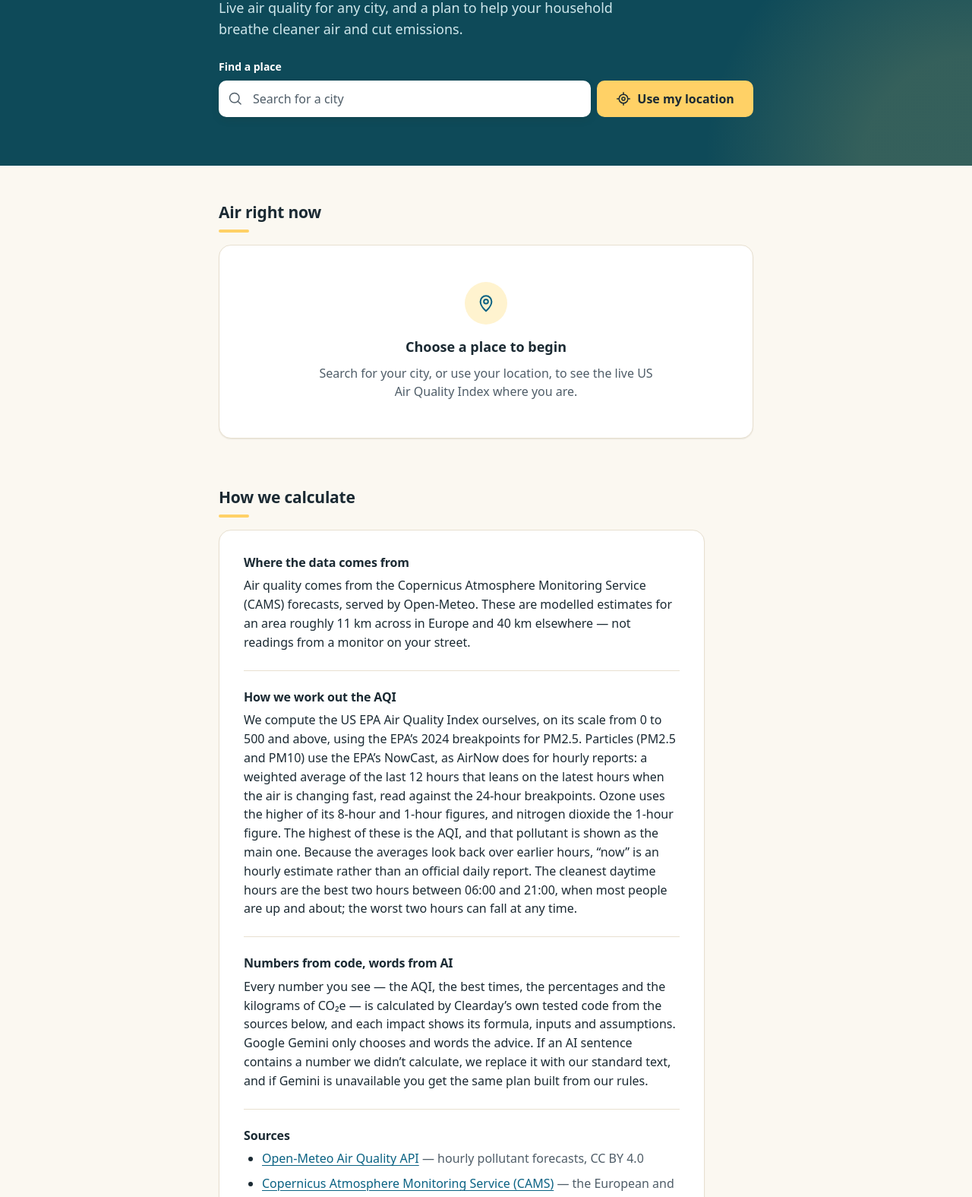
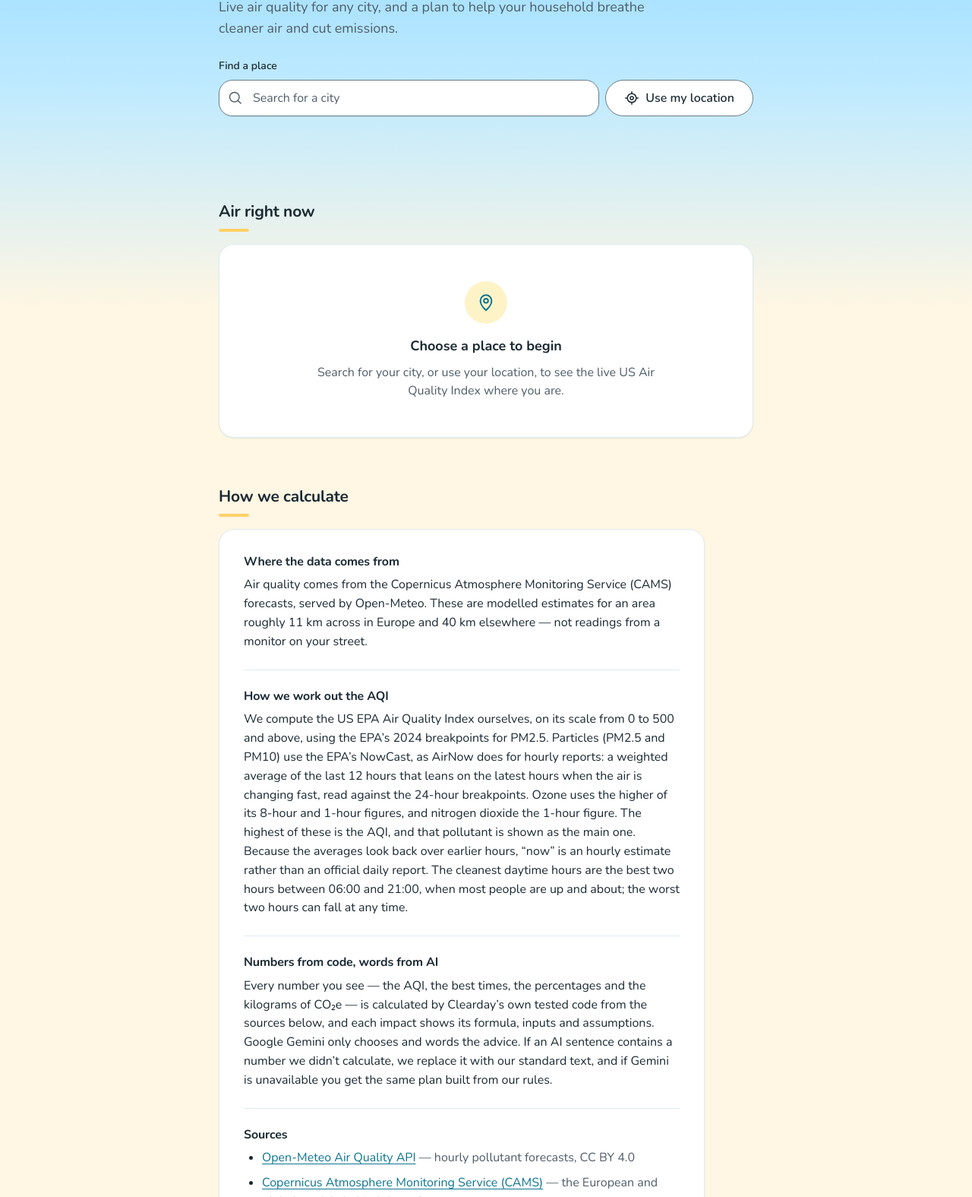
Before and after one commit to CodeVishal-17/Promptwar_challenge6, a website built with Vite: page web/index.html in a window 1280 px wide. Shown: the part 172-1747 px from the top of the page at 76% size. Built offline with nearby package versions, Linux system fonts and the light colour scheme.

Commit message:
feat(web): Sky Pals palette and self-hosted Nunito
Co-Authored-By: Claude Opus 5.5 <noreply@anthropic.com>

```diff
--- /dev/null
+++ b/tests/styles/tokens.test.ts
@@ -0,0 +1,42 @@
+import { describe, expect, it } from 'vitest';
+import { readFileSync } from 'node:fs';
+
+/** Vitest stubs CSS imports (even `?raw`), so the stylesheets are read from disk. */
+const css = (name: string): string => readFileSync(`web/src/styles/${name}`, 'utf8');
+const tokens = css('tokens.css');
+const fonts = css('fonts.css');
+
+describe('design tokens', () => {
+  it('uses the Sky Pals palette', () => {
+    for (const v of [
+      '#8fd8ff',
+      '#bfeaff',
+      '#fff6e3',
+      '#1b2a33',
+      '#4f5d68',
+      '#0e7490',
+      '#ffd166',
+      '#e0f2fe',
+      '#dcfce7',
+      '#fef3c7',
+      '#ffe4d6',
+      '#ede9fe',
+    ])
+      expect(tokens.toLowerCase()).toContain(v);
+    expect(tokens).not.toMatch(/--band-/);
+  });
+
+  it('puts Nunito first in the font stack', () => {
+    expect(tokens).toMatch(/--font-sans:\s*'Nunito',/);
+  });
+});
+
+describe('fonts', () => {
+  it('self-hosts Nunito with swap and a Latin range', () => {
+    expect(fonts).toMatch(/font-family:\s*'Nunito'/);
+    expect(fonts).toMatch(/font-display:\s*swap/);
+    expect(fonts).toMatch(/url\('\.\.\/assets\/fonts\/nunito-latin-wght-normal\.woff2'\)/);
+    expect(fonts).toMatch(/unicode-range:/);
+    expect(fonts).not.toMatch(/https?:/);
+  });
+});
--- a/tsconfig.json
+++ b/tsconfig.json
@@ -16,5 +16,5 @@
     "noEmit": true,
     "types": ["node"]
   },
-  "include": ["server/src", "shared", "tests/server", "vite.config.ts", "vitest.config.ts"]
+  "include": ["server/src", "shared", "tests/server", "tests/styles", "vite.config.ts", "vitest.config.ts"]
 }
--- a/vitest.config.ts
+++ b/vitest.config.ts
@@ -11,6 +11,11 @@ export default defineConfig({
         extends: true,
         test: { name: 'web', include: ['tests/web/**/*.test.ts'], environment: 'jsdom' },
       },
+      {
+        extends: true,
+        // Stylesheet checks read the CSS from disk (Vitest stubs CSS imports, even with ?raw).
+        test: { name: 'styles', include: ['tests/styles/**/*.test.ts'], environment: 'node' },
+      },
     ],
     coverage: {
       provider: 'v8',
--- /dev/null
+++ b/web/src/assets/fonts/OFL.txt
@@ -0,0 +1,93 @@
+Copyright 2014 The Nunito Project Authors (https://github.com/googlefonts/nunito) Nunito-Italic[wght].ttf: Copyright 2014 The Nunito Project Authors (https://github.com/googlefonts/nunito)
+
+This Font Software is licensed under the SIL Open Font License, Version 1.1.
+This license is copied below, and is also available with a FAQ at:
+http://scripts.sil.org/OFL
+
+
+-----------------------------------------------------------
+SIL OPEN FONT LICENSE Version 1.1 - 26 February 2007
+-----------------------------------------------------------
+
+PREAMBLE
+The goals of the Open Font License (OFL) are to stimulate worldwide
+development of collaborative font projects, to support the font creation
+efforts of academic and linguistic communities, and to provide a free and
+open framework in which fonts may be shared and improved in partnership
+with others.
+
+The OFL allows the licensed fonts to be used, studied, modified and
+redistributed freely as long as they are not sold by themselves. The
+fonts, including any derivative works, can be bundled, embedded,
+redistributed and/or sold with any software provided that any reserved
+names are not used by derivative works. The fonts and derivatives,
+however, cannot be released under any other type of license. The
+requirement for fonts to remain under this license does not apply
+to any document created using the fonts or their derivatives.
+
+DEFINITIONS
+"Font Software" refers to the set of files released by the Copyright
+Holder(s) under this license and clearly marked as such. This may
+include source files, build scripts and documentation.
+
+"Reserved Font Name" refers to any names specified as such after the
+copyright statement(s).
+
+"Original Version" refers to the collection of Font Software components as
+distributed by the Copyright Holder(s).
+
+"Modified Version" refers to any derivative made by adding to, deleting,
+or substituting -- in part or in whole -- any of the components of the
+Original Version, by changing formats or by porting the Font Software to a
+new environment.
+
+"Author" refers to any designer, engineer, programmer, technical
+writer or other person who contributed to the Font Software.
+
+PERMISSION & CONDITIONS
+Permission is hereby granted, free of charge, to any person obtaining
+a copy of the Font Software, to use, study, copy, merge, embed, modify,
+redistribute, and sell modified and unmodified copies of the Font
+Software, subject to the following conditions:
+
+1) Neither the Font Software nor any of its individual components,
+in Original or Modified Versions, may be sold by itself.
+
+2) Original or Modified Versions of the Font Software may be bundled,
+redistributed and/or sold with any software, provided that each copy
+contains the above copyright notice and this license. These can be
+included either as stand-alone text files, human-readable headers or
+in the appropriate machine-readable metadata fields within text or
+binary files as long as those fields can be easily viewed by the user.
+
+3) No Modified Version of the Font Software may use the Reserved Font
+Name(s) unless explicit written permission is granted by the corresponding
+Copyright Holder. This restriction only applies to the primary font name as
+presented to the users.
+
+4) The name(s) of the Copyright Holder(s) or the Author(s) of the Font
+Software shall not be used to promote, endorse or advertise any
+Modified Version, except to acknowledge the contribution(s) of the
+Copyright Holder(s) and the Author(s) or with their explicit written
+permission.
+
+5) The Font Software, modified or unmodified, in part or in whole,
+must be distributed entirely under this license, and must not be
+distributed under any other license. The requirement for fonts to
+remain under this license does not apply to any document created
+using the Font Software.
+
+TERMINATION
+This license becomes null and void if any of the above conditions are
+not met.
+
+DISCLAIMER
+THE FONT SOFTWARE IS PROVIDED "AS IS", WITHOUT WARRANTY OF ANY KIND,
+EXPRESS OR IMPLIED, INCLUDING BUT NOT LIMITED TO ANY WARRANTIES OF
+MERCHANTABILITY, FITNESS FOR A PARTICULAR PURPOSE AND NONINFRINGEMENT
+OF COPYRIGHT, PATENT, TRADEMARK, OR OTHER RIGHT. IN NO EVENT SHALL THE
+COPYRIGHT HOLDER BE LIABLE FOR ANY CLAIM, DAMAGES OR OTHER LIABILITY,
+INCLUDING ANY GENERAL, SPECIAL, INDIRECT, INCIDENTAL, OR CONSEQUENTIAL
+DAMAGES, WHETHER IN AN ACTION OF CONTRACT, TORT OR OTHERWISE, ARISING
+FROM, OUT OF THE USE OR INABILITY TO USE THE FONT SOFTWARE OR FROM
+OTHER DEALINGS IN THE FONT SOFTWARE.
--- a/web/src/main.ts
+++ b/web/src/main.ts
@@ -18,6 +18,7 @@ import {
   savePlace,
   saveProfile,
 } from './store.js';
+import './styles/fonts.css';
 import './styles/tokens.css';
 import './styles/base.css';
 import './styles/components.css';
--- a/web/src/styles/base.css
+++ b/web/src/styles/base.css
@@ -22,7 +22,9 @@ body {
   min-height: 100vh;
   display: flex;
   flex-direction: column;
-  background: var(--color-bg);
+  background:
+    linear-gradient(180deg, var(--sky-top) 0, var(--sky-mid) 18rem, var(--color-bg) 36rem) no-repeat,
+    var(--color-bg);
   color: var(--color-text);
   font-family: var(--font-sans);
   font-size: var(--text-base);
--- a/web/src/styles/components.css
+++ b/web/src/styles/components.css
@@ -6,73 +6,27 @@
   flex-shrink: 0;
 }
 
-/* ---------- The deep-teal band: header and hero ---------- */
+/* ---------- On the sky ---------- */
 
 /*
- * The header and hero share one dark band. Inside it the text tokens are re-pointed at the band
- * colours, so every component placed there (labels, messages, focus rings) stays readable
- * without its own dark-band rules.
+ * The header and the top of Today sit on the darkest part of the sky gradient, where teal and the
+ * muted grey fall under 4.5:1. Inside .on-sky both point at the body text colour (9.4:1).
  */
-.site-header,
-.hero {
-  --color-text: var(--band-text);
-  --color-text-muted: var(--band-text-muted);
-  --color-accent: var(--band-accent);
-  --color-focus: var(--band-accent);
-  --color-danger: var(--band-danger);
-  --color-border: var(--band-line);
-
-  background-color: var(--band-bg);
-  color: var(--color-text);
-}
-
+.on-sky,
 .site-header {
-  border-bottom: 1px solid var(--band-line);
-}
-
-/* A soft sun glow in the corner of the hero: decoration only, kept clear of the text column. */
-.hero {
-  background-image: radial-gradient(
-    circle at 100% 100%,
-    var(--band-glow) 0,
-    var(--band-glow) 9rem,
-    transparent 22rem
-  );
-}
-
-/*
- * The search field and its suggestions are white cards on the band, so they switch the tokens
- * back to the page palette.
- */
-.hero .combobox {
-  --color-text: #1b2a33;
-  --color-text-muted: #4f5d68;
-  --color-accent: #0a6283;
-  --color-focus: var(--band-accent);
-  --color-border: #e8e0d0;
-
-  color: var(--color-text);
-}
-
-.hero .combobox__input {
-  border-color: transparent;
-  box-shadow: var(--shadow-md);
-}
-
-.hero .combobox__input:hover {
-  border-color: transparent;
-  box-shadow: var(--shadow-lg);
+  --color-text-muted: var(--color-text);
+  --color-accent: var(--color-text);
 }
 
 /* Use my location: a sunny button with dark text. */
-.hero .locate-button {
+.locate-button {
   border-color: transparent;
   background: var(--color-sun);
-  color: #1b2a33;
-}
-
-.hero .locate-button:hover {
-  background: #ffdc85;
+  color: var(--color-text);
+}
+
+.locate-button:hover {
+  background: var(--color-sun-hover);
 }
 
 /* ---------- Header and brand ---------- */
@@ -194,7 +148,7 @@
   position: relative;
   padding: clamp(1.25rem, 0.9rem + 1.8vw, 2rem);
   border: 1px solid var(--color-border);
-  border-radius: var(--radius-lg);
+  border-radius: var(--radius-card);
   background: var(--color-surface);
   box-shadow: var(--shadow-sm);
 }
@@ -217,7 +171,7 @@
   min-height: var(--target-min);
   padding: 0 var(--space-5);
   border: 1px solid transparent;
-  border-radius: var(--radius-md);
+  border-radius: var(--radius-pill);
   font-weight: var(--weight-medium);
   line-height: 1.2;
   text-align: center;
@@ -229,7 +183,7 @@
 }
 
 .btn--primary {
-  background: var(--band-bg);
+  background: var(--color-accent);
   color: var(--color-on-inverse);
 }
 
--- /dev/null
+++ b/web/src/styles/fonts.css
@@ -0,0 +1,14 @@
+/*
+ * Nunito (SIL Open Font License 1.1, see ../assets/fonts/OFL.txt), self-hosted so the CSP's
+ * font-src 'self' holds. One variable file, Latin only; other characters use the system fallback.
+ */
+@font-face {
+  font-family: 'Nunito';
+  font-style: normal;
+  font-display: swap;
+  font-weight: 200 1000;
+  src: url('../assets/fonts/nunito-latin-wght-normal.woff2') format('woff2');
+  unicode-range:
+    U+0000-00FF, U+0131, U+0152-0153, U+02BB-02BC, U+02C6, U+02DA, U+02DC, U+0304, U+0308, U+0329,
+    U+2000-206F, U+20AC, U+2122, U+2191, U+2193, U+2212, U+2215, U+FEFF, U+FFFD;
+}
--- a/web/src/styles/tokens.css
+++ b/web/src/styles/tokens.css
@@ -1,47 +1,50 @@
 /*
- * Clearday design tokens. One bright theme for everyone: a deep-teal band (header and hero) over a
- * warm cream page with white cards, sky-teal links and sunny-yellow highlights. The six EPA AQI
- * colours appear only as swatches and bands — never as text or behind text.
+ * Clearday design tokens: Sky Pals. A soft sky fading into warm cream, white cards, a teal primary,
+ * sunny highlights and pastel tiles. The six EPA AQI colours appear only as swatches, rings and
+ * bands — never as text or behind text.
  *
- * Contrast (WCAG 2.2, checked with the relative-luminance formula):
- *   page  text 14.7:1 on surface · muted 6.8:1 · link 6.8:1 · border-strong 4.2:1 · focus 6.8:1
- *   band  text 9.8:1 · muted 7.6:1 · sun (focus, links) 6.8:1 · coral (errors) 5.8:1
+ * Contrast (WCAG 2.2, relative-luminance formula):
+ *   text #1b2a33: 9.4:1 on the darkest sky stop #8fd8ff, 14.7:1 on white, 13.6:1 on cream
+ *   muted #4f5d68: 5.3:1 on #bfeaff, 6.8:1 on white, 6.3:1 on cream, ≥ 5.6:1 on every tile
+ *   teal #0e7490: 5.4:1 under white text, 5.4:1 as text on white, 5.0:1 on cream
+ *   On the darkest sky (#8fd8ff) teal is 3.4:1 and muted 4.3:1, so anything sitting on the sky
+ *   uses .on-sky, which points both at the body text colour.
  *   dark text on a sun button 10.2:1
- * Every page text pair is at least 5.9:1 on every surface it can sit on (bg, surface, sunken,
- * accent-soft, sun-soft).
  */
 :root {
   color-scheme: light;
 
-  /* Page */
-  --color-bg: #fbf8f1;
+  /* Sky and page */
+  --sky-top: #8fd8ff;
+  --sky-mid: #bfeaff;
+  --color-bg: #fff6e3;
   --color-surface: #ffffff;
-  --color-sunken: #f5f0e5;
-  --color-border: #e8e0d0;
-  --color-border-strong: #857b6c;
+  --color-sunken: #f3f8fb;
+  --color-border: #dcebf2;
+  --color-border-strong: #6b7c88;
   --color-text: #1b2a33;
   --color-text-muted: #4f5d68;
-  --color-accent: #0a6283;
-  --color-accent-soft: #e4f2f6;
+  --color-accent: #0e7490;
+  --color-accent-hover: #0b5f76;
+  --color-accent-soft: #e0f2fe;
   --color-danger: #a4332a;
-  --color-focus: #0a6283;
+  --color-focus: #0e7490;
   --color-on-inverse: #ffffff;
-  --color-skeleton: #efe9dc;
-  --color-skeleton-shine: #f8f4ec;
+  --color-skeleton: #e6f0f5;
+  --color-skeleton-shine: #f5f9fb;
   --color-swatch-ring: rgb(27 42 51 / 0.18);
 
-  /* Sunny highlights: fills and chips only, never as text on a light surface. */
+  /* Sunny highlights: fills and chips only, with dark text. */
   --color-sun: #ffd166;
-  --color-sun-soft: #fff3cf;
+  --color-sun-hover: #ffdc85;
+  --color-sun-soft: #fef3c7;
 
-  /* The deep-teal band behind the header and hero, and what sits on it. */
-  --band-bg: #0e4a59;
-  --band-glow: rgb(255 209 102 / 0.16);
-  --band-text: #ffffff;
-  --band-text-muted: #cfe7ec;
-  --band-accent: #ffd166;
-  --band-danger: #ffb4a8;
-  --band-line: rgb(255 255 255 / 0.14);
+  /* Pastel tiles behind icons and emoji. */
+  --tile-sky: #e0f2fe;
+  --tile-mint: #dcfce7;
+  --tile-butter: #fef3c7;
+  --tile-peach: #ffe4d6;
+  --tile-lilac: #ede9fe;
 
   /* EPA AQI category colours (US EPA Technical Assistance Document, 2024). Swatches and bands only. */
   --aqi-good: #00e400;
@@ -52,9 +55,9 @@
   --aqi-hazardous: #7e0023;
   --aqi-none: #b5c0ca;
 
-  /* Type: system fonts only (the CSP allows no font hosts), on a 1.2 ratio scale. */
+  /* Type: Nunito (self-hosted, see fonts.css), then system fonts, on a 1.2 ratio scale. */
   --font-sans:
-    system-ui, -apple-system, 'Segoe UI', Roboto, 'Helvetica Neue', 'Noto Sans', Arial, sans-serif;
+    'Nunito', system-ui, -apple-system, 'Segoe UI', Roboto, 'Helvetica Neue', Arial, sans-serif;
   --font-mono:
     ui-monospace, 'SF Mono', 'Cascadia Mono', 'Segoe UI Mono', Menlo, Consolas, monospace;
   --text-xs: 0.75rem;
@@ -69,9 +72,9 @@
   --leading-snug: 1.3;
   --leading-normal: 1.55;
   --weight-regular: 400;
-  --weight-medium: 550;
-  --weight-semibold: 620;
-  --weight-bold: 700;
+  --weight-medium: 600;
+  --weight-semibold: 700;
+  --weight-bold: 800;
   --tracking-tight: -0.02em;
   --tracking-caps: 0.06em;
 
@@ -88,13 +91,14 @@
   --measure: 44rem;
 
   /* Shape and depth */
-  --radius-sm: 6px;
-  --radius-md: 10px;
-  --radius-lg: 16px;
+  --radius-sm: 10px;
+  --radius-md: 18px;
+  --radius-lg: 24px;
+  --radius-card: 20px;
   --radius-pill: 999px;
-  --shadow-sm: 0 1px 2px rgb(60 45 20 / 0.06), 0 1px 1px rgb(60 45 20 / 0.04);
-  --shadow-md: 0 4px 12px rgb(60 45 20 / 0.08), 0 1px 3px rgb(60 45 20 / 0.06);
-  --shadow-lg: 0 12px 32px rgb(60 45 20 / 0.12), 0 2px 6px rgb(60 45 20 / 0.06);
+  --shadow-sm: 0 1px 2px rgb(14 116 144 / 0.06), 0 1px 1px rgb(14 116 144 / 0.04);
+  --shadow-md: 0 4px 12px rgb(14 116 144 / 0.08), 0 1px 3px rgb(14 116 144 / 0.06);
+  --shadow-lg: 0 12px 32px rgb(14 116 144 / 0.12), 0 2px 6px rgb(14 116 144 / 0.06);
 
   /* Interaction */
   --target-min: 2.75rem; /* 44 px: above the 24 px WCAG 2.2 minimum */
```
Also changed, not shown: web/src/assets/fonts/nunito-latin-wght-normal.woff2 (added).
